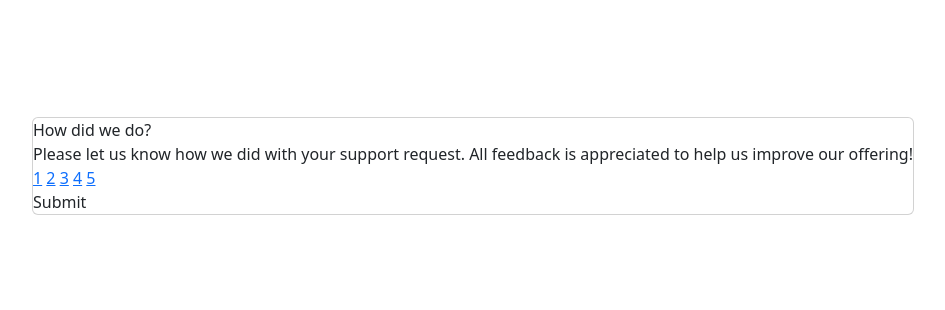
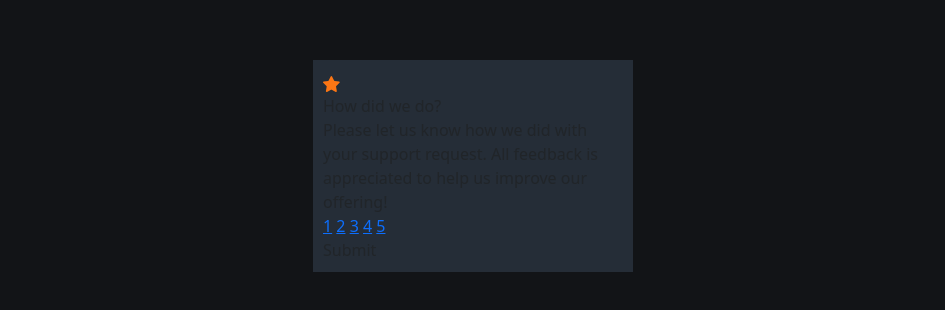
Before and after one commit to MohamedAfeef/rating-component, a plain HTML site: page index.html in a window 1280 px wide. Shown: the part 234-544 px from the top of the page, without its empty margins (167-1112 px from the left). Drawn offline with nearby package versions, Linux system fonts and the light colour scheme.

Commit message:
added all content

```diff
--- a/index.html
+++ b/index.html
@@ -13,9 +13,11 @@
   <script src="https://cdn.jsdelivr.net/npm/bootstrap@5.3.5/dist/js/bootstrap.bundle.min.js" integrity="sha384-k6d4wzSIapyDyv1kpU366/PK5hCdSbCRGRCMv+eplOQJWyd1fbcAu9OCUj5zNLiq" crossorigin="anonymous"></script>
 </head>
 <body>
-  <div class="container d-flex justify-content-center align-items-center">
-    <div class="card">
-      <div class="logo"></div>
+  <div class="wrapper  d-flex justify-content-center align-items-center">
+    <div class="custom-card col-sm-6 col-lg-3">
+      <div class="logo">
+        <img src="./images/icon-star.svg" alt="star" />
+      </div>
       <div class="title">
         How did we do?
       </div>
--- a/style.css
+++ b/style.css
@@ -1,3 +1,9 @@
-.container{
+.wrapper{
     height: 100vh;
+    background-color: hsl(216, 12%, 8%);
 }
+
+.custom-card{
+    background-color: hsl(213, 19%, 18%);
+    padding: 10px;
+}
```
